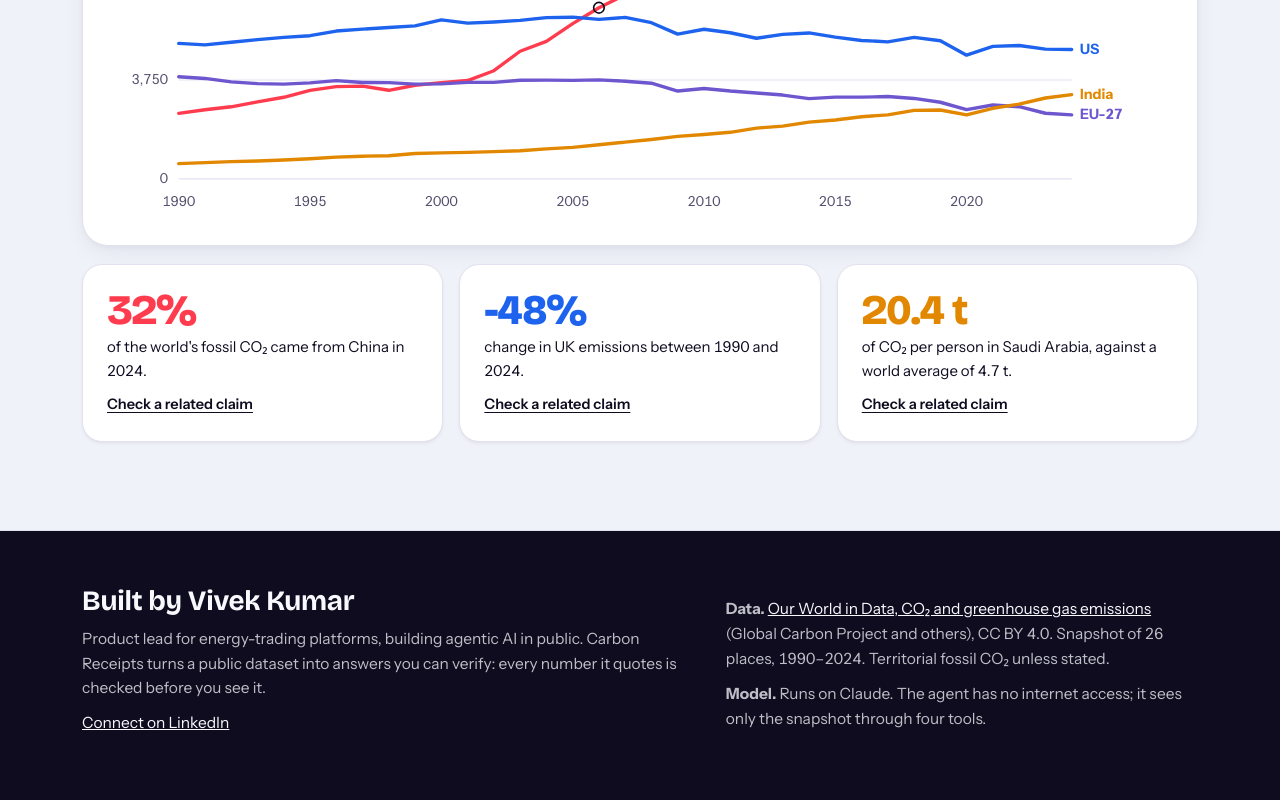
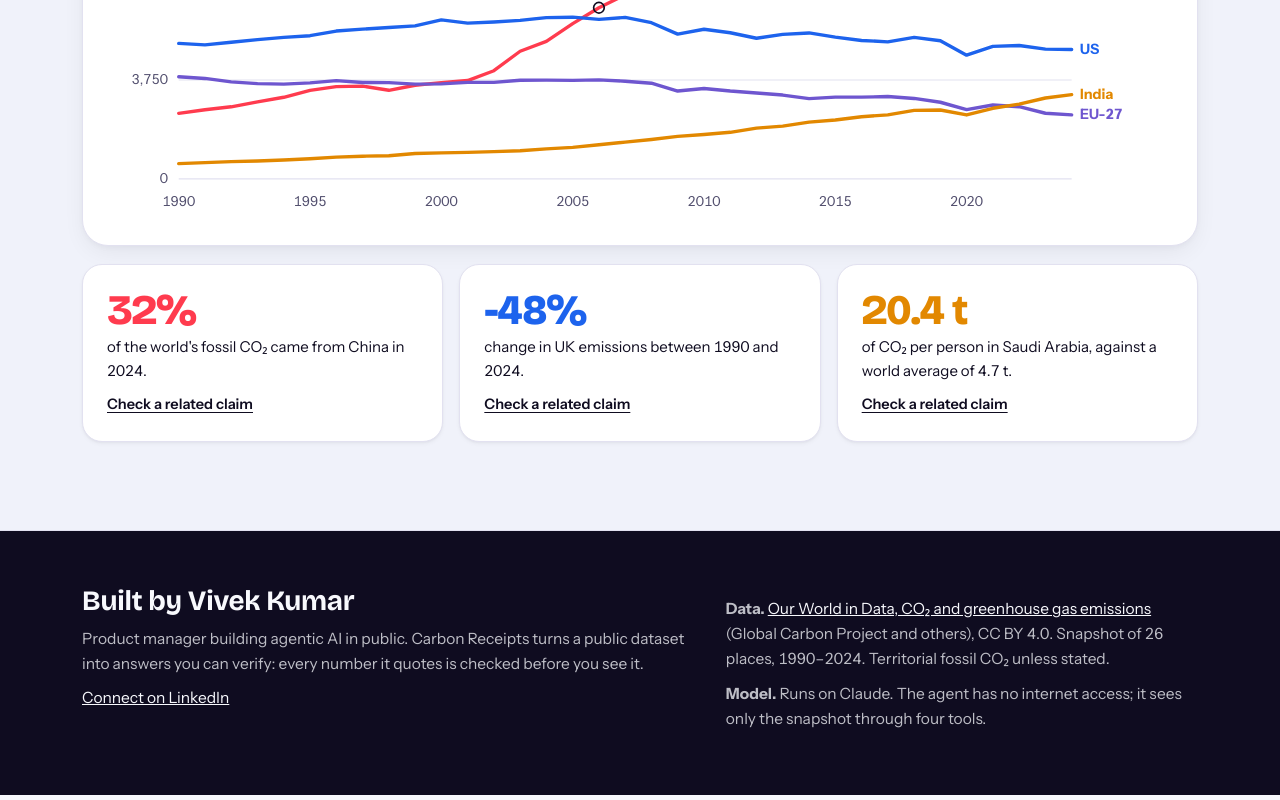
Before and after one commit to vivekkr06/carbon-receipts, a plain HTML site: page index.html in a window 1280 px wide. Shown: the part 2159-2959 px from the top of the page. Drawn offline with nearby package versions, Linux system fonts and the light colour scheme; no server answers.

Commit message:
Update footer description for product manager role

```diff
--- a/index.html
+++ b/index.html
@@ -422,7 +422,7 @@ section.tint{border-top:1px solid var(--rule);border-bottom:1px solid var(--rule
   <div class="wrap">
     <div>
       <h3>Built by Vivek Kumar</h3>
-      <p>Product lead for energy-trading platforms, building agentic AI in public. Carbon Receipts turns a public dataset into answers you can verify: every number it quotes is checked before you see it.</p>
+      <p>Product manager building agentic AI in public. Carbon Receipts turns a public dataset into answers you can verify: every number it quotes is checked before you see it.</p>
       <p><a id="liLink" href="#" target="_blank" rel="noopener">Connect on LinkedIn</a></p>
     </div>
     <div>
```
